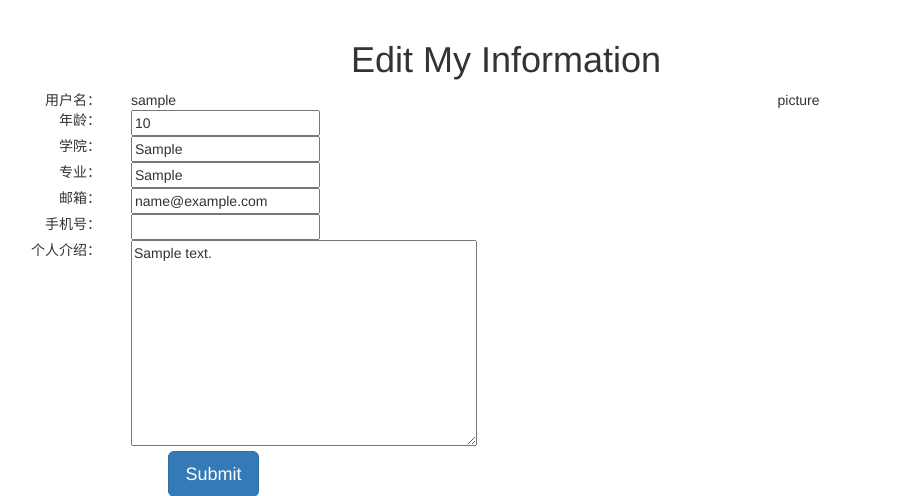
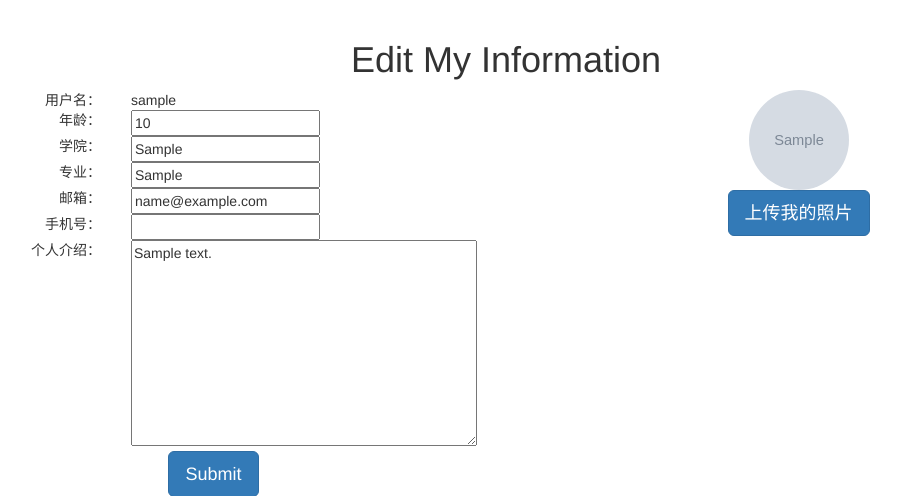
Before and after one commit to rowerman/SJTU_ClubManageSystem, a Django app: a page that uses manage_club/templates/account/myself_edit.html in a window 1280 px wide. Shown: the part 52-548 px from the top of the page, without its empty margins (134-1035 px from the left). Run offline with Django 4.2, Linux system fonts and the light colour scheme; a user stored in the database is signed in; tables that the repository leaves empty hold one stand-in row (values such as "Sample post"); grey boxes marked "Sample" are stand-in pictures; some libraries are stand-ins or nearby versions.

Commit message:
change some error

```diff
--- a/manage_club/account/views.py
+++ b/manage_club/account/views.py
@@ -97,7 +97,7 @@ def myself_edit(request):
         userinfo_form = UserInfoForm(initial={"school":userinfo.school,"age":userinfo.age,"department":userinfo.department
                                               ,"level":userinfo.level,"aboutme":userinfo.aboutme})
         return render(request,"account/myself_edit.html",{"user_form":user_form,
-                                                          "userinfo_form":userinfo_form})
+                                                          "userinfo_form":userinfo_form,"userinfo":userinfo})
 
 @login_required(login_url='/account/login/')
 def my_image(request):
--- a/manage_club/templates/account/myself_edit.html
+++ b/manage_club/templates/account/myself_edit.html
@@ -1,4 +1,5 @@
 {% extends "base.html" %}
+{% load static %}
 {% block title %}my information{% endblock %}
 {% block content %}
 <div class="row text-center vertical-middle-sm">
@@ -38,8 +39,46 @@
             </div>
         </form>
     </div>
-    <div class="col-md-6">
-        <p>picture</p>
+    <div class="photo-section">
+        {% if userinfo.photo %}
+        <img name="user_face" src="{{ userinfo.photo | striptags }}" class="img-circle" id="my_photo" width="100px" height="100px">
+        {% else %}
+        <img name="user_face" src="{% static 'images/genshin.png' %}" class="img-circle" id="my_photo" width="100px" height="100px">
+        {% endif %}
+    </div>
+    <div class="button-section">
+        <button class="btn btn-primary btn-lg" id="upload_image" onclick="upload_image_layer()">上传我的照片</button>
     </div>
 </div>
+
+<script type="text/javascript" src='{% static "js/jquery.js" %}'></script>
+<script type="text/javascript" src="{% static 'js/layer.js' %}"></script>
+
+<script>
+    function upload_image_layer() {
+        layer.open({
+            title: "上传头像",
+            area: ['700px', '650px'],
+            type: 2,
+            content: "{% url 'account:my_image' %}",
+        });
+    }
+
+    window.addEventListener('DOMContentLoaded', function () {
+        var aboutMeSpan = document.querySelector('.about-me');
+        var aboutMeText = aboutMeSpan.textContent;
+        var formattedText = formatText(aboutMeText, 40);
+        aboutMeSpan.innerHTML = formattedText;
+    });
+
+    function formatText(text, maxLength) {
+        var formattedText = '';
+        while (text.length > maxLength) {
+            formattedText += text.substr(0, maxLength) + '<br>';
+            text = text.substr(maxLength);
+        }
+        formattedText += text;
+        return formattedText;
+    }
+</script>
 {% endblock %}
--- a/manage_club/templates/club/club_detail.html
+++ b/manage_club/templates/club/club_detail.html
@@ -171,7 +171,7 @@
             {% if club.photo %}
             <img name="club_face" src="{{ club.photo | striptags }}" class="img-circle" id="club_photo">
             {% else %}
-            <img name="user_face" src="{% static 'images/face.jpg' %}" class="img-circle" id="my_photo">
+            <img name="user_face" src="{% static 'images/op.png' %}" class="img-circle" id="my_photo">
             {% endif %}
         </div>
     </div>
--- a/manage_club/templates/club/manage_clubInfo.html
+++ b/manage_club/templates/club/manage_clubInfo.html
@@ -40,7 +40,7 @@
                 {% if club.photo %}
                 <img src="{{ club.photo | striptags }}" class="img-circle" id="club_photo",name="club_face">
                 {% else %}
-                <img name="club_face" src="{% static 'images/genshin.png' %}" class="img-circle"  id="club_photo" width="100px" height="100px">
+                <img name="club_face" src="{% static 'images/op.png' %}" class="img-circle"  id="club_photo" width="100px" height="100px">
                 {% endif %}
             </div>
             <div style="margin-right: 100px">
```
Also changed, not shown: manage_club/static/images/op.png (added).
